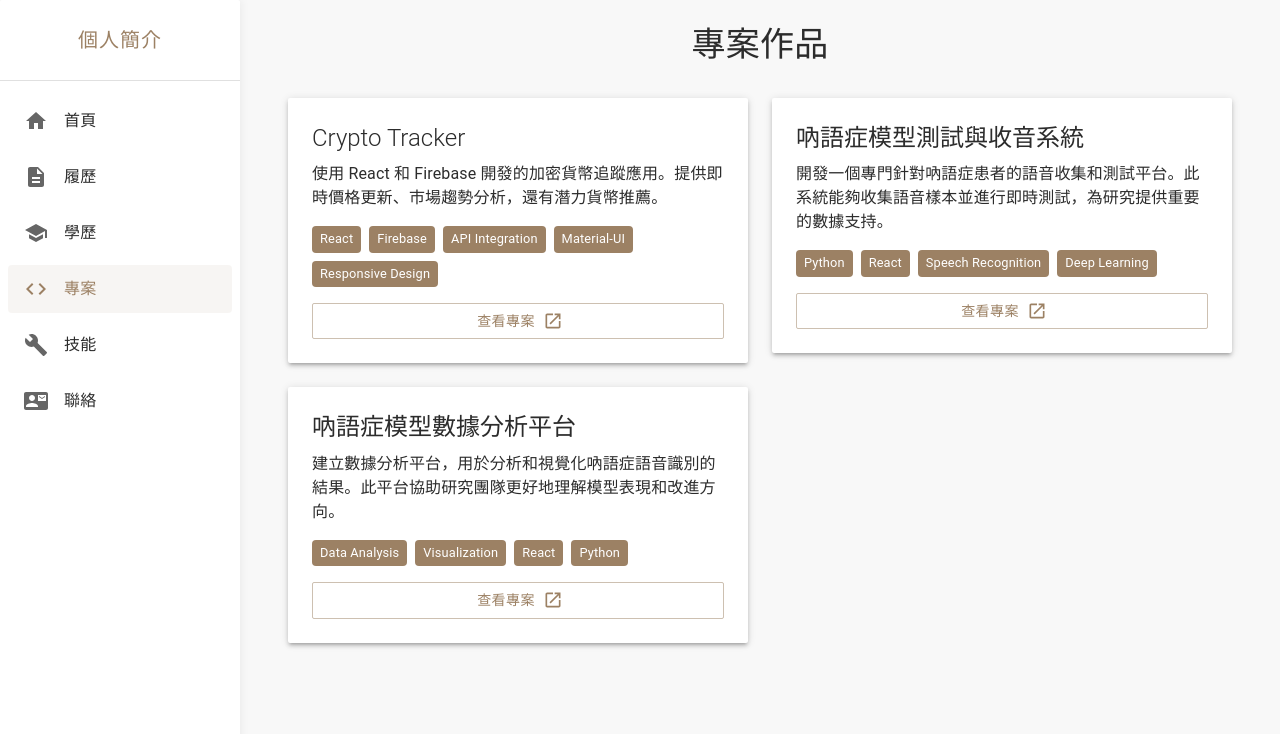
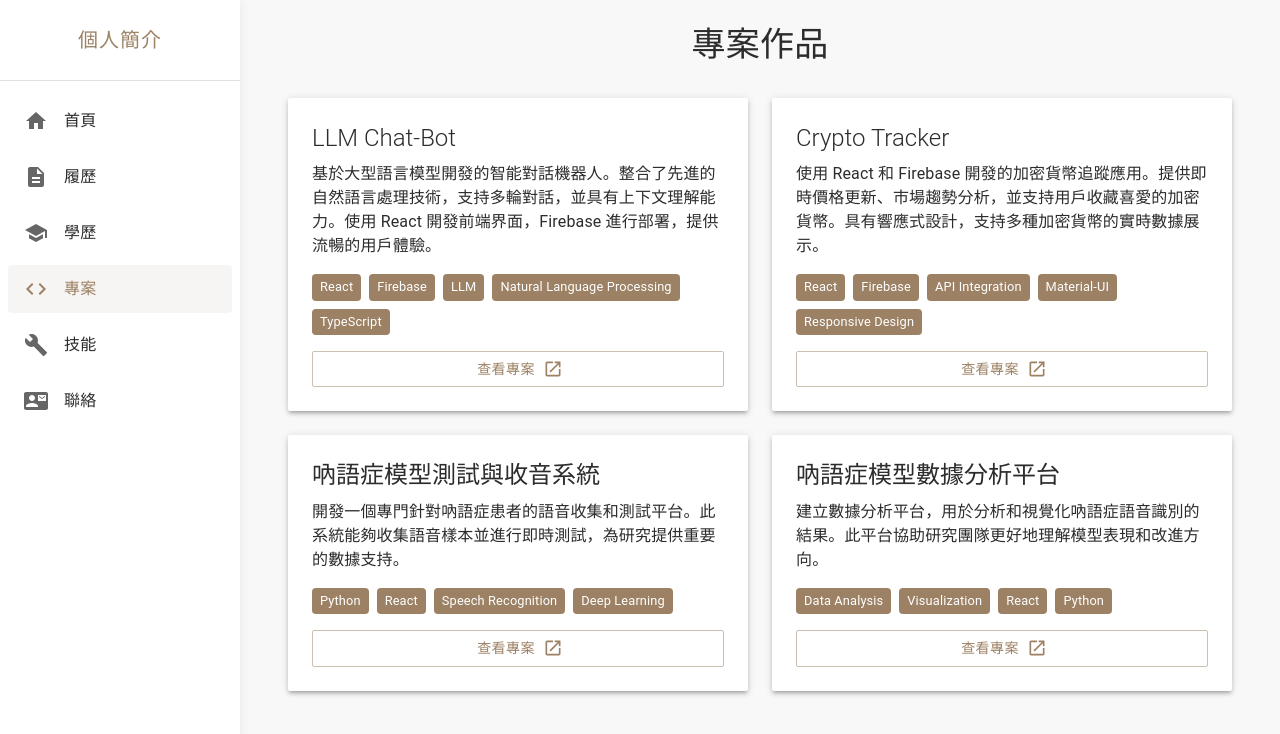
Before and after one commit to yuchenhsu9987/personal-profile, a React (Create React App) app: page /#/projects in a window 1280 px wide. Shown: the top 734 px of the page. Built offline with nearby package versions, Linux system fonts and the light colour scheme.

Commit message:
添加 LLM Chat-Bot 项目到作品集

```diff
--- a/src/pages/Projects.tsx
+++ b/src/pages/Projects.tsx
@@ -5,8 +5,14 @@ import LaunchIcon from '@mui/icons-material/Launch';
 
 const projectsList = [
   {
+    title: 'LLM Chat-Bot',
+    description: '基於大型語言模型開發的智能對話機器人。整合了先進的自然語言處理技術，支持多輪對話，並具有上下文理解能力。使用 React 開發前端界面，Firebase 進行部署，提供流暢的用戶體驗。',
+    link: 'https://chat-bot-39815.web.app/',
+    technologies: ['React', 'Firebase', 'LLM', 'Natural Language Processing', 'TypeScript']
+  },
+  {
     title: 'Crypto Tracker',
-    description: '使用 React 和 Firebase 開發的加密貨幣追蹤應用。提供即時價格更新、市場趨勢分析，還有潛力貨幣推薦。',
+    description: '使用 React 和 Firebase 開發的加密貨幣追蹤應用。提供即時價格更新、市場趨勢分析，並支持用戶收藏喜愛的加密貨幣。具有響應式設計，支持多種加密貨幣的實時數據展示。',
     link: 'https://crypto-dba3b.web.app/',
     technologies: ['React', 'Firebase', 'API Integration', 'Material-UI', 'Responsive Design']
   },
```
Also changed, not shown: 4 other files (tests, documents, lock files or other folders).
